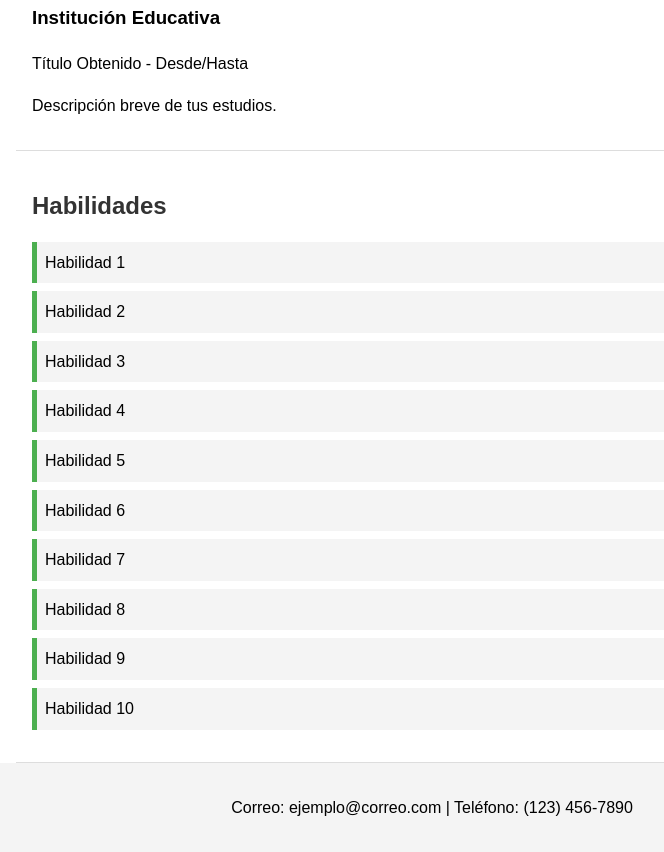
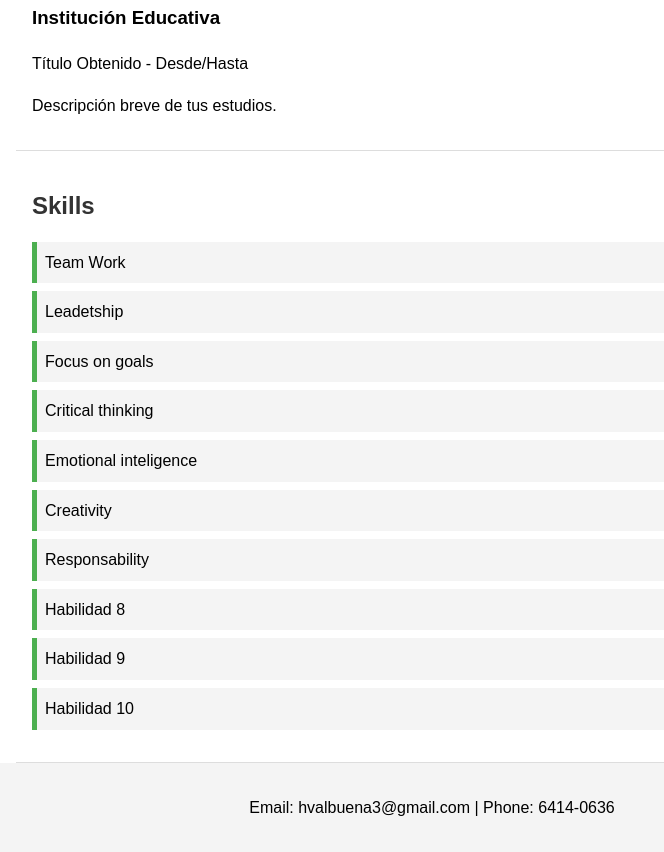
Before and after one commit to HtioValbuena/cv-pages, a plain HTML site: page index.html in a window 1280 px wide. Shown: the part 1175-2027 px from the top of the page, without its empty margins (208-872 px from the left). Drawn offline with Linux system fonts and the light colour scheme.

Commit message:
Agrego información al html

```diff
--- a/index.html
+++ b/index.html
@@ -53,22 +53,22 @@ HTML
         </div>
     </section>
     <section class="skills">
-        <h2>Habilidades</h2>
+        <h2>Skills</h2>
         <ul>
-            <li>Habilidad 1</li>
-            <li>Habilidad 2</li>
-            <li>Habilidad 3</li>
-            <li>Habilidad 4</li>
-            <li>Habilidad 5</li>
-            <li>Habilidad 6</li>
-            <li>Habilidad 7</li>
+            <li>Team Work</li>
+            <li>Leadetship</li>
+            <li>Focus on goals</li>
+            <li>Critical thinking</li>
+            <li>Emotional inteligence</li>
+            <li>Creativity</li>
+            <li>Responsability</li>
             <li>Habilidad 8</li>
             <li>Habilidad 9</li>
             <li>Habilidad 10</li>
         </ul>
     </section>
     <footer>
-        <p>Correo: ejemplo@correo.com | Teléfono: (123) 456-7890</p>
+        <p>Email: hvalbuena3@gmail.com | Phone: 6414-0636</p>
     </footer>
 </body>
 </html>
```
Also changed, not shown: 1 other file.
